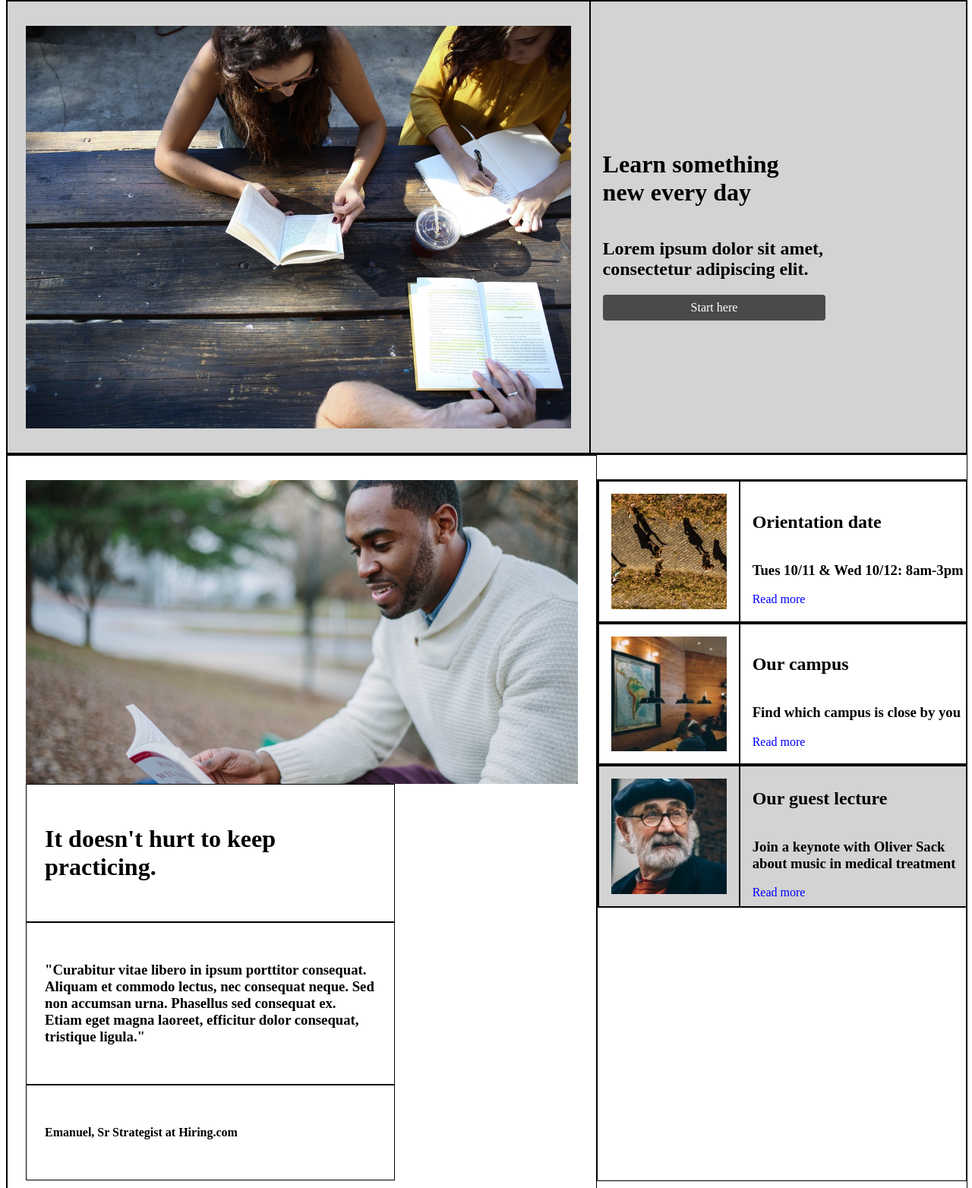
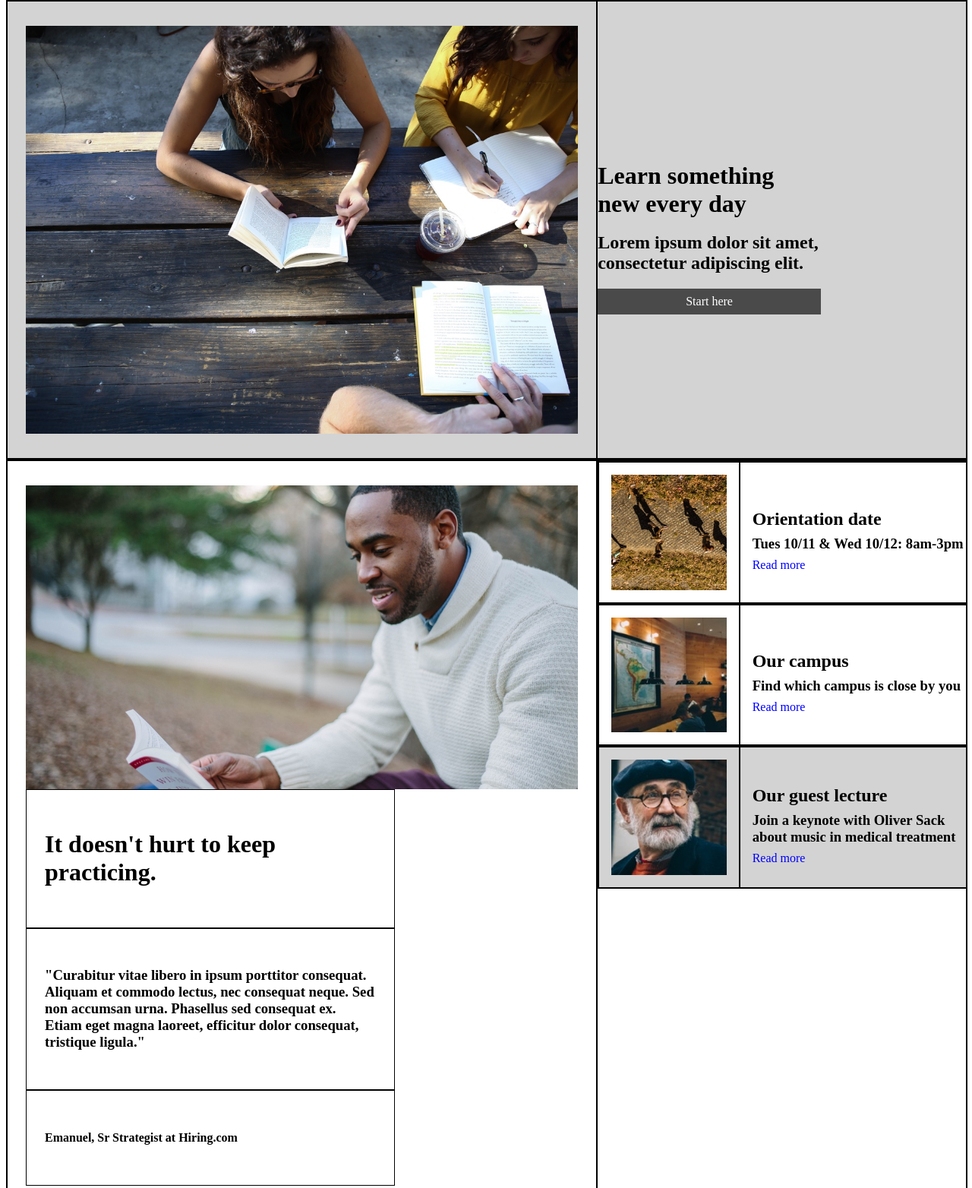
Before and after one commit to dscottjr/colmar-academy, a plain HTML site: page index.html in a window 1280 px wide. Shown: the part 72-1636 px from the top of the page at 76% size. Drawn offline with Linux system fonts and the light colour scheme.

Commit message:
draft all but footer

```diff
--- a/index.html
+++ b/index.html
@@ -55,10 +55,10 @@
 
       <div class="common-container" id="infosection">
 
-        <div class="box1">
-          <div class="image-container">
+        <div class="box1 image-container">
+
             <img src="./resources/images/information-main.jpg" /img>
-          </div>
+
           <div class="box1 text">
             <h1>It doesn't hurt to keep practicing.</h2>
           </div>
--- a/resources/css/style.css
+++ b/resources/css/style.css
@@ -33,12 +33,20 @@ html {
 }
 
 .button {
-  border-radius: 4px;
+  /* border-radius: 4px; */
   background-color: #4a4a4a;
   color: white;
   padding: .5rem 7.25rem;
   }
 
+.box2 .infobox2 h2 {
+    margin-bottom: 0;
+  }
+
+.box2 .infobox2 h3 {
+  margin-top: .5rem;
+  margin-bottom: .5rem;
+}
 
 
 /* Header */
@@ -117,7 +125,11 @@ header .mobile {
   justify-content: center;
   border: solid thin black;
   width: 40%;
-  padding-left: 1rem;
+  /* padding-left: 1rem; */
+}
+
+#startsection .box2 h1 {
+  margin-bottom: 0;
 }
 
 /* infosection */
@@ -128,8 +140,8 @@ header .mobile {
     justify-content: flex-start;
     border: solid thin black;
     width: 40%;
-    margin-top: 2rem;
-    margin-bottom: 2rem;
+  /* margin-top: 2rem; */
+    /* margin-bottom: 2rem; */
   }
 
 .infobox {
@@ -195,6 +207,16 @@ header .mobile {
 
 /* videosection */
 
+.videosection .box2 {
+    display: flex;
+    flex-direction: column;
+    justify-content: flex-start;
+    border: solid thin black;
+    width: 40%;
+  /* margin-top: 2rem; */
+    /* margin-bottom: 2rem; */
+  }
+
 .videosection h1 {
   text-align: center;
 }
```
